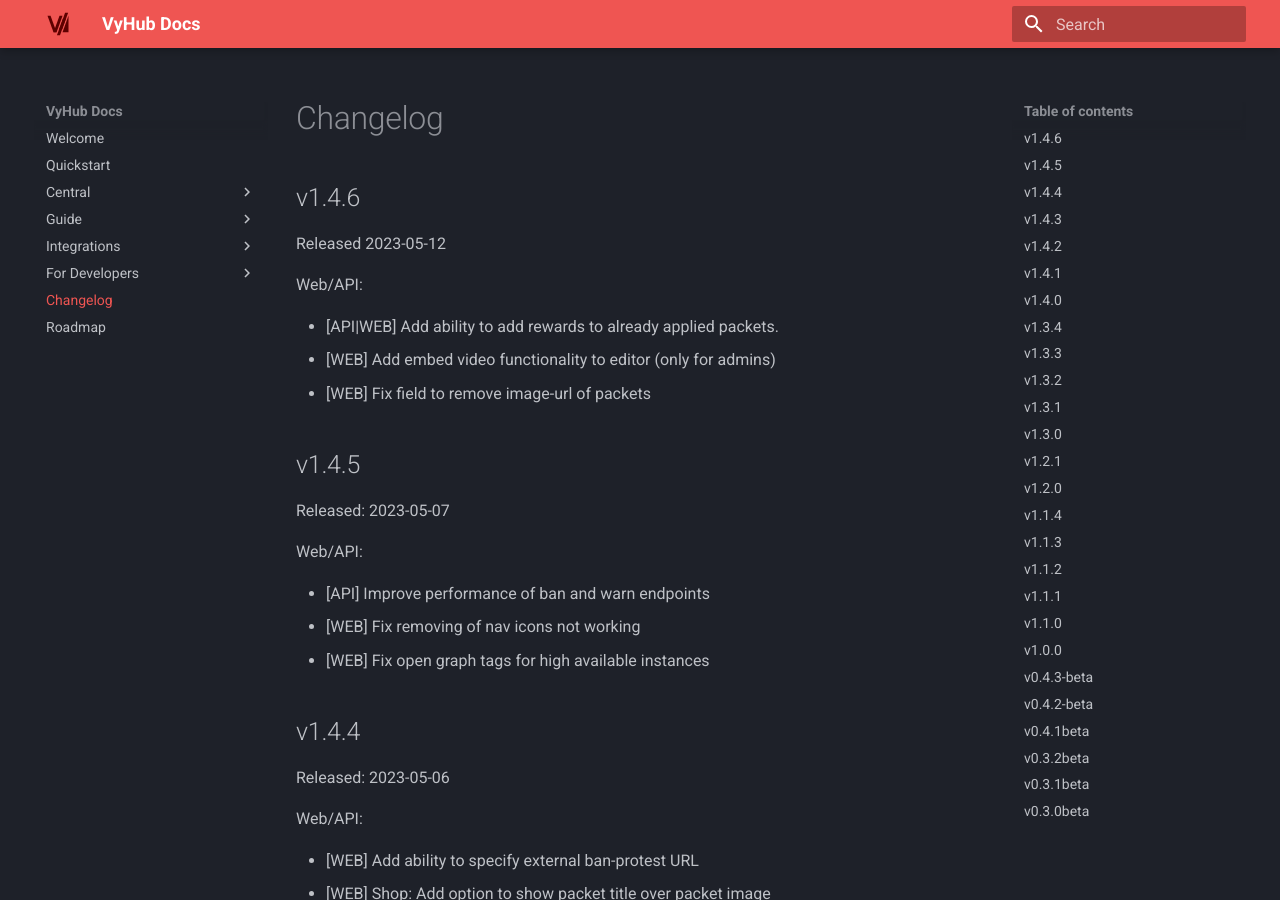
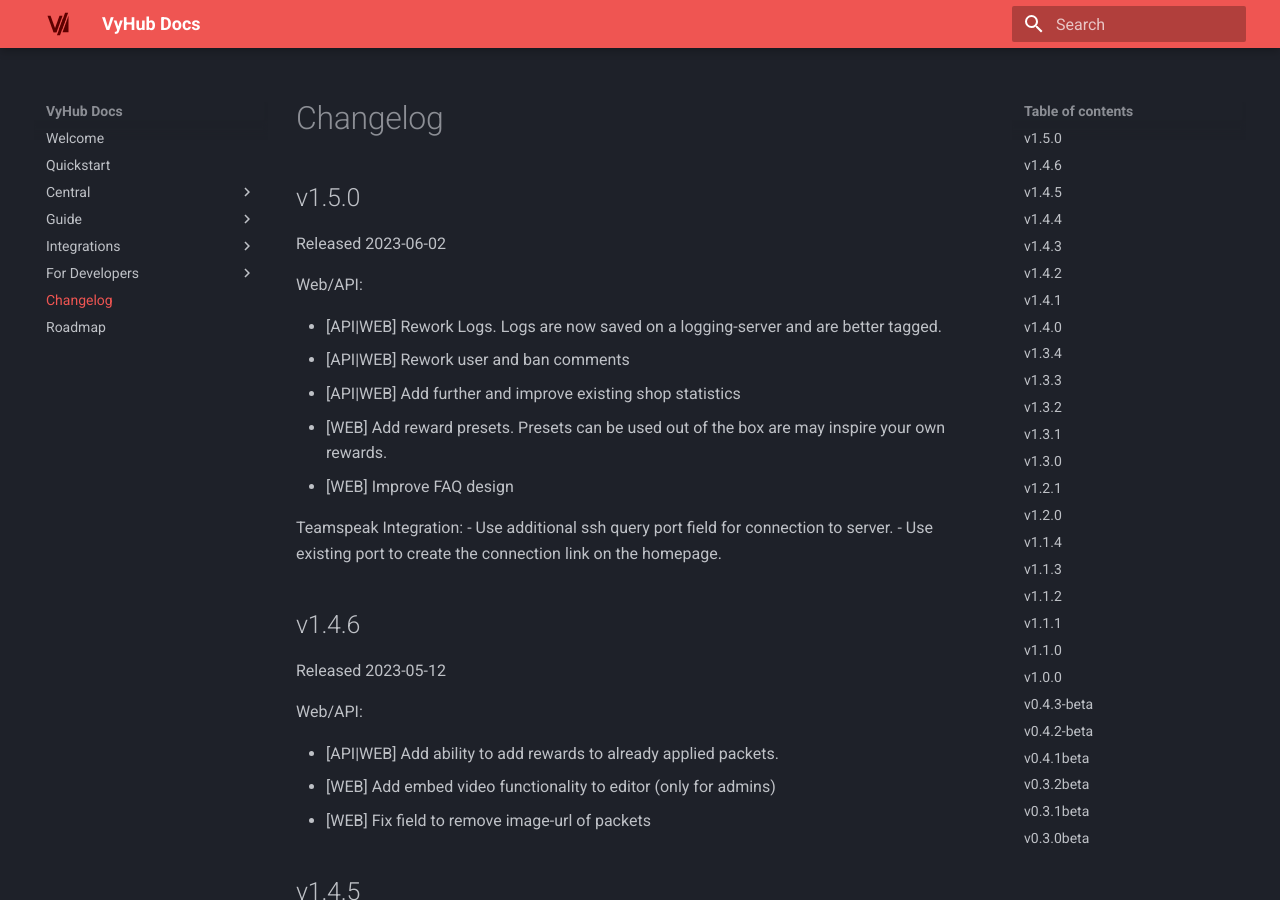
Before and after one commit to nyx-project/vyhub-documentation, an MkDocs documentation site: the page built from docs/changelog.md, in a window 1280 px wide and 900 px high. Built offline with MkDocs 1.6.1 and Material for MkDocs 9.7.7, drawn with Linux system fonts in a browser that asks for light colours; the version menu is left out.

Commit message:
Add 1.5 changelog

```diff
--- a/docs/changelog.md
+++ b/docs/changelog.md
@@ -1,4 +1,20 @@
 # Changelog
+
+## v1.5.0
+
+Released 2023-06-02
+
+Web/API:
+
+- [API|WEB] Rework Logs. Logs are now saved on a logging-server and are better tagged.
+- [API|WEB] Rework user and ban comments
+- [API|WEB] Add further and improve existing shop statistics
+- [WEB] Add reward presets. Presets can be used out of the box are may inspire your own rewards.
+- [WEB] Improve FAQ design
+
+Teamspeak Integration:
+- Use additional ssh query port field for connection to server.
+- Use existing port to create the connection link on the homepage.
 
 ## v1.4.6
 
```
Also changed, not shown: docs/guide/shop/general.md (+12 -10 lines), docs/guide/shop/packet.md (+6 -6 lines).
